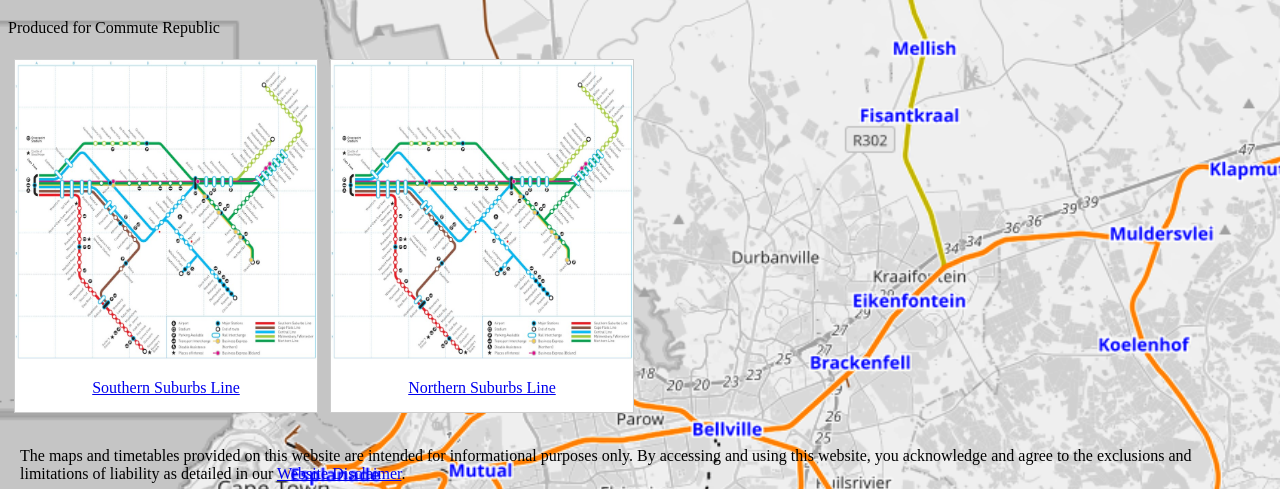
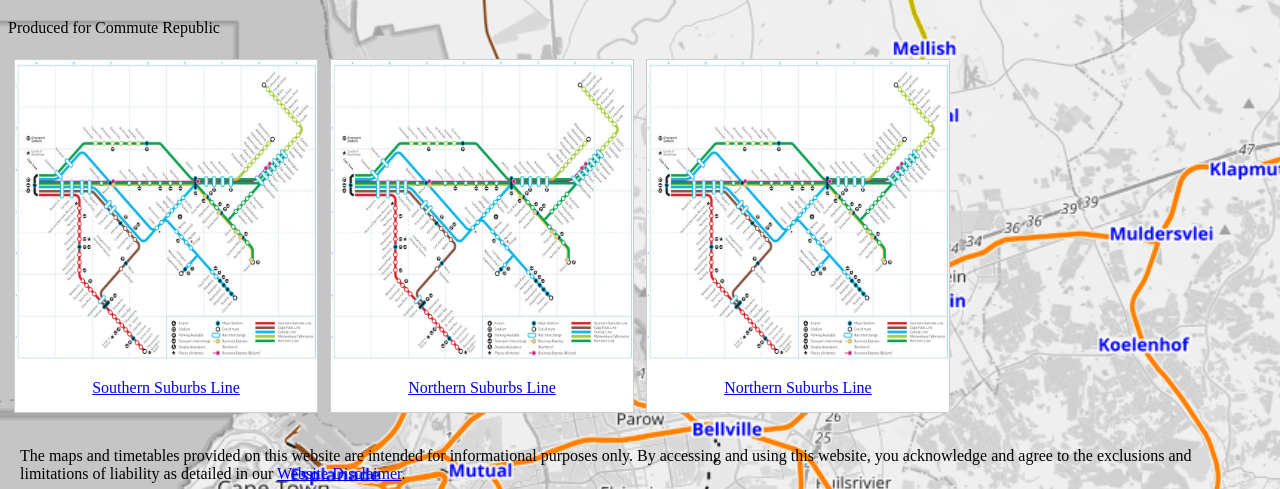
Before and after one commit to CommuteRepublic/capetowntrains.github.io, a plain HTML site: page docs/index.html in a window 1280 px wide. Shown: the part 61-550 px from the top of the page. Drawn offline with Linux system fonts and the light colour scheme.

Commit message:
Update index.html

```diff
--- a/docs/index.html
+++ b/docs/index.html
@@ -95,6 +95,20 @@ div.desc {
     </div>
 
 
+<div class="responsive">
+      <div class="gallery">
+        <a target="_blank" href="cape_flats/timetable.html">
+          <img src="metrorail_map.jpg" alt="Retreat/City" width="200" height="300">
+        </a>
+
+        <div class="desc">
+            <a href="cape_flats/timetable.html"  target="_blank" style="background-color: #ffffff;">Northern Suburbs Line</a>
+
+        </div>
+      </div>
+    </div>
+
+
 
 <div class="clearfix"></div>
 
```
